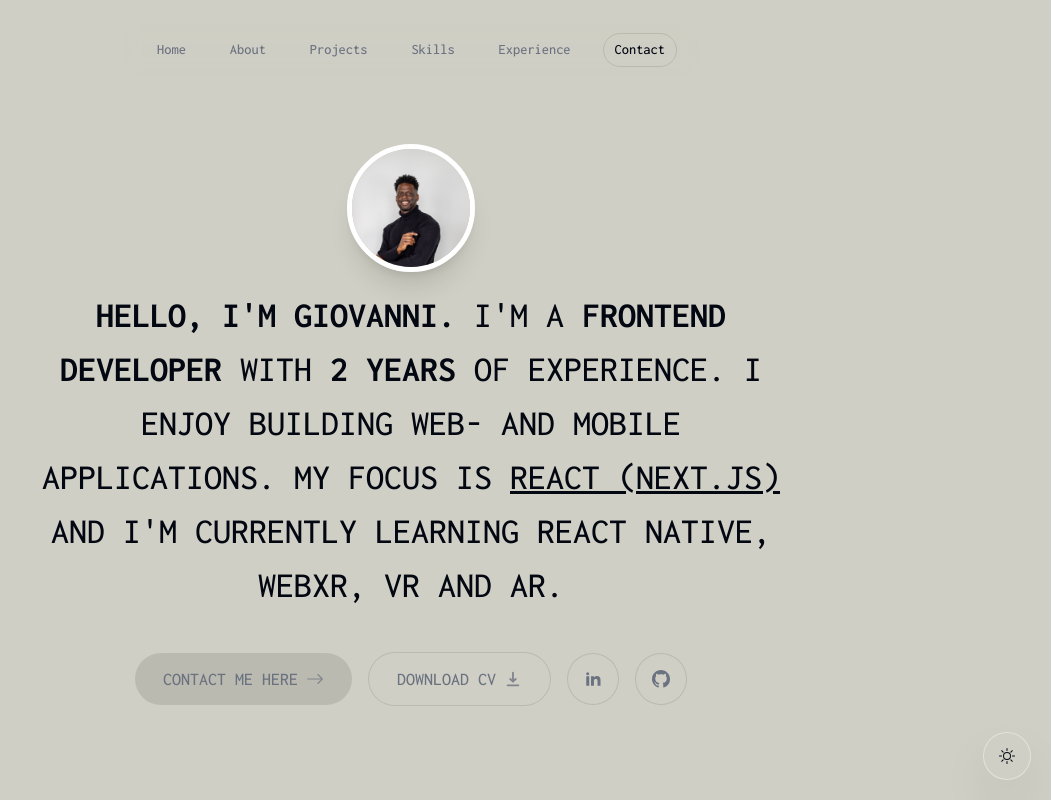
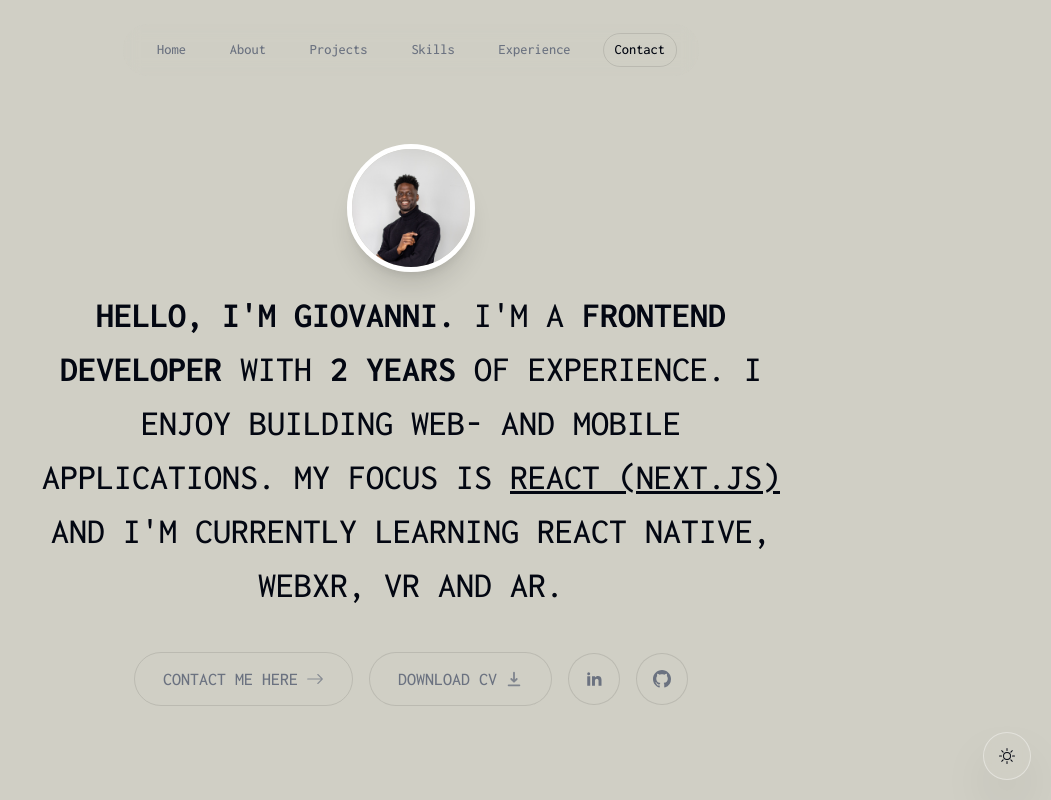
Before and after one commit to gmhislop/portfolio, a Next.js app: page / in a window 1280 px wide. Shown: the top 800 px of the page, without its empty margins (229-1280 px from the left). Built offline with nearby package versions, Linux system fonts and the light colour scheme; no server answers.

Commit message:
[improvement] - Improved styling button

```diff
--- a/src/components/intro.tsx
+++ b/src/components/intro.tsx
@@ -64,11 +64,11 @@
       >
         <Link
           href="#contact"
-          className="group flex items-center gap-2 bg-black/10 text-gray-500 px-7
+          className="group flex items-center gap-2 borderBlack text-gray-500 px-7
             py-3 rounded-full font-medium transition
             outline-none focus:outline-none focus:scale-110 hover:scale-110 active:scale-105 cursor-pointer"
           onClick={() => {
-            setActiveSection('CONTACT');
+            setActiveSection('Contact');
             setTimeOfLastClick(Date.now());
           }}
         >
--- a/src/components/submit-btn.tsx
+++ b/src/components/submit-btn.tsx
@@ -8,7 +8,7 @@
   return (
     <button
       type="submit"
-      className="group flex items-center justify-center gap-2 h-[3rem] w-[8rem] bg-[#d0cfc5] text-gray-950 border border-gray-950 rounded-full outline-none transition-all focus:scale-110 hover:scale-110 hover:bg-gray-950 active:scale-105 dark:bg-white dark:bg-opacity-80 disabled:scale-100 disabled:bg-opacity-65"
+      className="group flex items-center justify-center gap-2 h-[3rem] w-[8rem] bg-[#d0cfc5] text-gray-950 border border-gray-950 rounded-full outline-none transition-all focus:scale-110 hover:scale-110 active:scale-105 dark:bg-white dark:bg-opacity-80 disabled:scale-100 disabled:bg-opacity-65"
       disabled={pending}
     >
       {pending ? (
```
